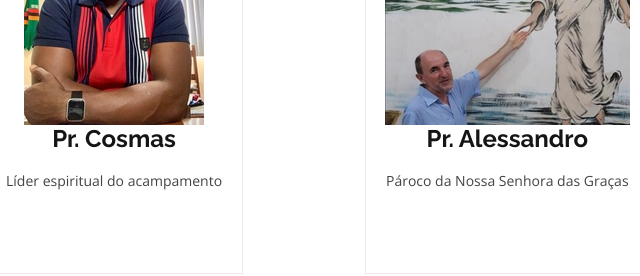
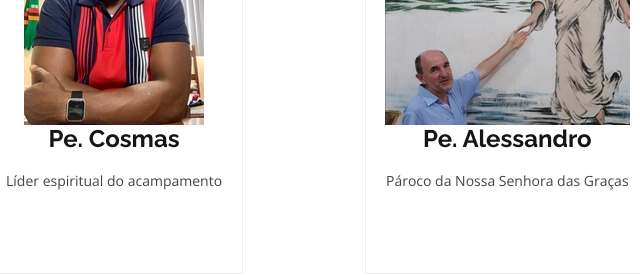
Before and after one commit to fabirmss/acamp180.github.io, a plain HTML site: page index.html in a window 1280 px wide. Shown: the part 2620-2896 px from the top of the page, 97-737 px from the left. Drawn offline with nearby package versions, Linux system fonts and the light colour scheme.

Commit message:
Update index.html

```diff
--- a/index.html
+++ b/index.html
@@ -259,11 +259,10 @@
                      <img src="assets/img/prCosmas.png" class="img bx bx-file">
                    </div>
                       <h4>
-                       <a href=""> Pr. Cosmas </a>
+                       <a href=""> Pe. Cosmas </a>
                       </h4>
                       <p>
                         Líder espiritual do acampamento
-
                       </p>
                </div>
              </div>
@@ -273,7 +272,7 @@
                       <img src="assets/img/prAlessandr.png" class="img bx bx-file">
                    </div>
                   <h4>
-                    <a href=""> Pr. Alessandro  </a>
+                    <a href=""> Pe. Alessandro  </a>
                   </h4>
                   <p>
                       Pároco da Nossa Senhora das Graças
@@ -282,7 +281,7 @@
               </div>
             </div>
           </div>
-        </section>
+      </section>
 
 
 
```
